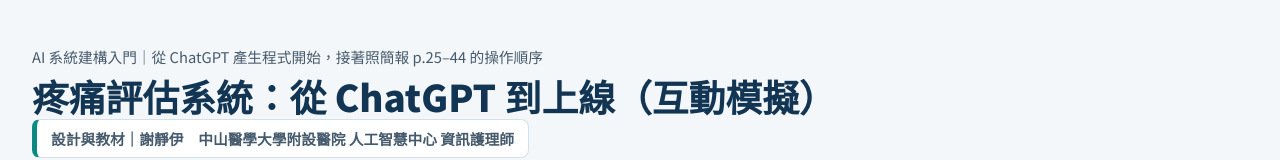
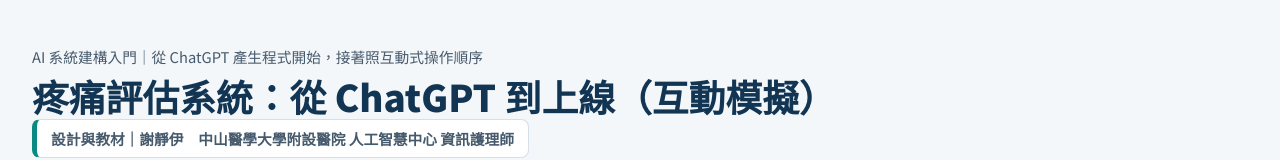
Before and after one commit to xiegmail/Simulator, a plain HTML site: page index.html in a window 1280 px wide. Shown: the top 160 px of the page. Drawn offline with Linux system fonts and the light colour scheme.

Commit message:
Update index.html

```diff
--- a/index.html
+++ b/index.html
@@ -611,7 +611,7 @@ footer{margin-top:28px;color:var(--ink-3);font-size:.85rem}
 <body>
 <div class="wrap">
   <div class="head">
-    <div><p>AI 系統建構入門｜從 ChatGPT 產生程式開始，接著照簡報 p.25–44 的操作順序</p><h1>疼痛評估系統：從 ChatGPT 到上線（互動模擬）</h1><p class="byline" id="auth1"></p></div>
+    <div><p>AI 系統建構入門｜從 ChatGPT 產生程式開始，接著照互動式操作順序</p><h1>疼痛評估系統：從 ChatGPT 到上線（互動模擬）</h1><p class="byline" id="auth1"></p></div>
     <div style="display:flex;gap:12px;align-items:center;flex-wrap:wrap"><p>點畫面上的<b style="color:#B07F00">黃色框框</b>，照著簡報的順序做一遍。每一步都可以按「自動示範」。</p><button class="btn ghost" type="button" id="fsBtn" aria-pressed="false">放大字級</button><button class="btn ghost" type="button" id="resetAll">從頭開始</button></div>
   </div>
   <div class="layout">
```
